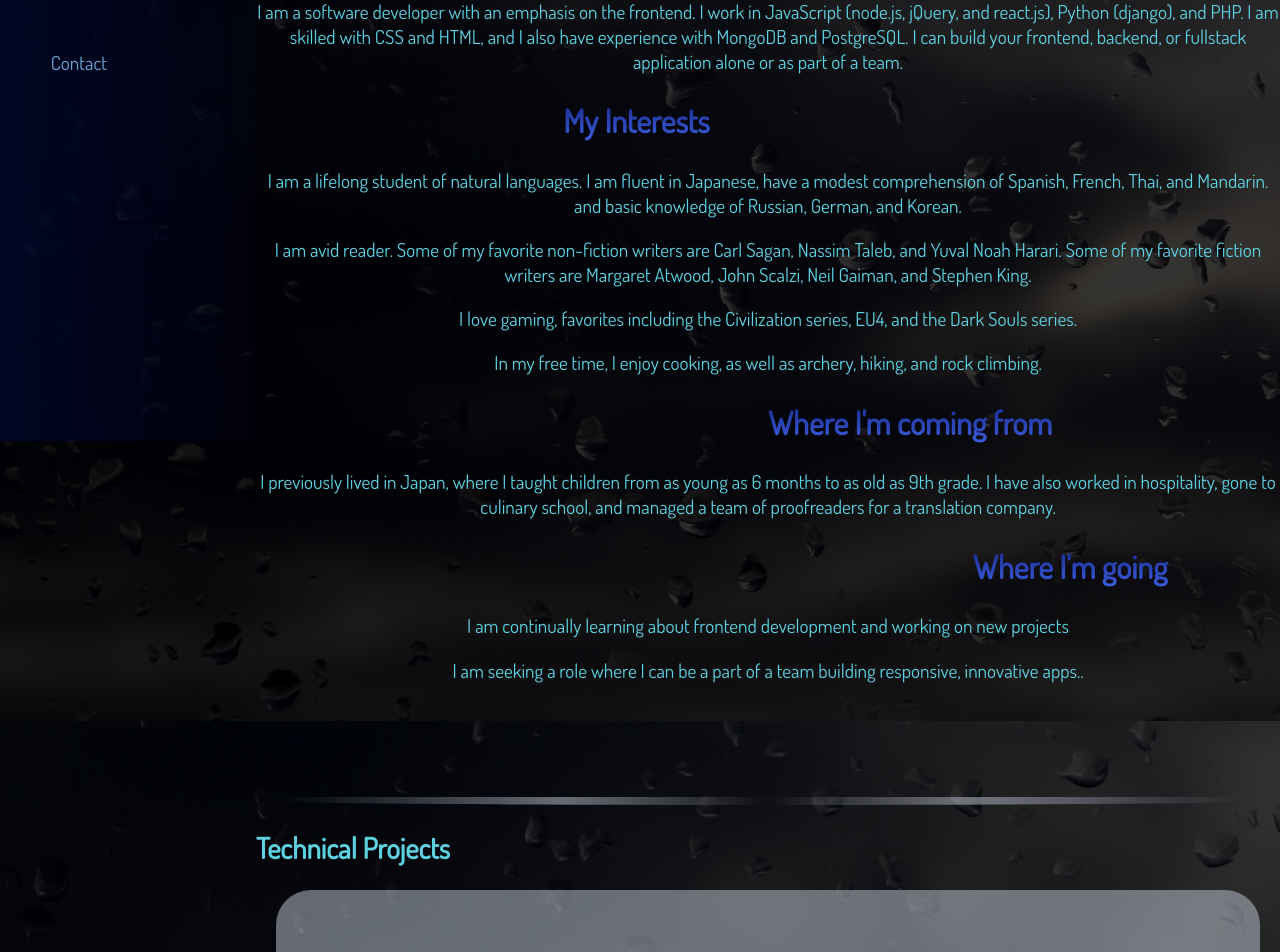
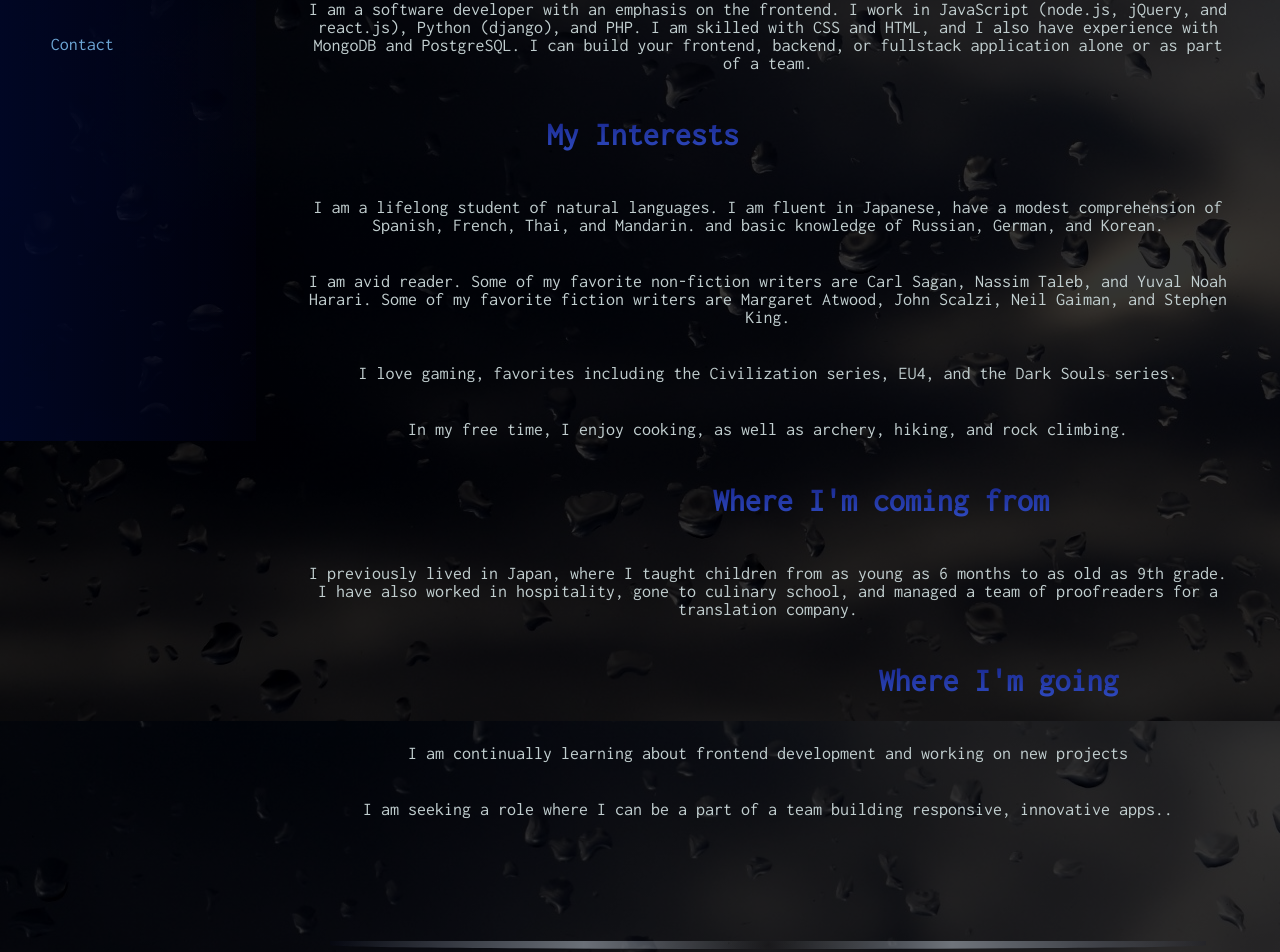
Before and after one commit to brhymer/portfolio, a React (Create React App) app: page /projects in a window 1280 px wide. Shown: the part 359-1311 px from the top of the page. Built offline with nearby package versions, Linux system fonts and the light colour scheme.

Commit message:
changes github addresses

```diff
--- a/src/components/About.js
+++ b/src/components/About.js
@@ -3,16 +3,16 @@ import React from 'react';
 const About = () => {
     return (
         <div className="section">
-            <h2 className="abouth" style={{textIndent: "10%"}}>What I can do for you</h2>
+            <h2 className="abouth" style={{textIndent: "8%"}}>What I can do for you</h2>
             <p className="about">I am a software developer with an emphasis on the frontend.  I work in JavaScript (node.js, jQuery, and react.js), Python (django), and PHP.  I am skilled with CSS and HTML, and I also have experience with MongoDB and PostgreSQL. I can build your frontend, backend, or fullstack application alone or as part of a team.</p>
-            <h2 className="abouth" style={{textIndent: "30%"}}>My Interests</h2>
+            <h2 className="abouth" style={{textIndent: "26%"}}>My Interests</h2>
             <p className="about">I am a lifelong student of natural languages.  I am fluent in Japanese, have a modest comprehension of Spanish, French, Thai, and Mandarin.  and basic knowledge of Russian, German, and Korean.</p>
             <p className="about">I am avid reader.  Some of my favorite non-fiction writers are Carl Sagan, Nassim Taleb, and Yuval Noah Harari. Some of my favorite fiction writers are Margaret Atwood, John Scalzi, Neil Gaiman, and Stephen King.</p>
             <p className="about">I love gaming, favorites including the Civilization series, EU4, and the Dark Souls series.</p>
             <p className="about">In my free time, I enjoy cooking, as well as archery, hiking, and rock climbing.</p>
-            <h2 className="abouth" style={{textIndent: "50%"}}>Where I'm coming from</h2>
+            <h2 className="abouth" style={{textIndent: "44%"}}>Where I'm coming from</h2>
             <p className="about">I previously lived in Japan, where I taught children from as young as 6 months to as old as 9th grade.  I have also worked in hospitality, gone to culinary school, and managed a team of proofreaders for a translation company.</p>
-            <h2 className="abouth" style={{textIndent: "70%"}}>Where I'm going</h2>
+            <h2 className="abouth" style={{textIndent: "62%"}}>Where I'm going</h2>
             <p className="about">I am continually learning about frontend development and working on new projects</p>
             <p className="about">I am seeking a role where I can be a part of a team building responsive, innovative apps..</p>
         </div>
--- a/src/components/Body.js
+++ b/src/components/Body.js
@@ -7,7 +7,7 @@ import Resume from './Resume';
 class Body extends Component {
     render() {
         return (
-            <div>
+            <div className="main_flow">
                 <article id="about"></article>
                 <br/>
                 <br/>
--- a/src/components/Projects.js
+++ b/src/components/Projects.js
@@ -15,7 +15,7 @@ class Projects extends Component {
             {title: "HoneyDew",
             description: "An app for keeping track of tasks that need doing around the home.  Allows the creation of a hierarchy of spaces and subspaces each with their own tasks. This project makes use of several dependencies to allow posting and deletion of images to go with the tasks and the profile.",
             tech: "A full-stack app using Mongo DB and Express",
-            github: "https://git.generalassemb.ly/BrR/HoneyDew",
+            github: "https://github.com/brhymer/HoneyDew",
             live: "https://ga-honeydew-tasks.azurewebsites.net/spaces/",
             image1: honeydew1,
             image2: honeydew2,
@@ -23,7 +23,7 @@ class Projects extends Component {
             {title: "Tutor Marketplace",
             description: "A space for language students to connect with teachers.  Teachers can set their classes and rates, and students can sign up, and both have their own profile pages. This project could be expanded to include teachers of other subjects as well.",
             tech: "A full-stack app using Python and Django",
-            github: "https://git.generalassemb.ly/BrR/TutorMarketplace",
+            github: "https://github.com/brhymer/Tutor-Marketplace",
             live: "https://tutor-marketplace-sei.herokuapp.com/",
             image1: tutor1,
             image2: tutor2,
@@ -31,7 +31,7 @@ class Projects extends Component {
             {title: "Tabula Aurea",
             description: "A tool for tracking your monthly income and expenses, assets and liabilities, as well as your financial goals.  Also provides the current prices for gold, silver and any stock the user enters. I enjoyed putting this together and learned a good deal about JS filtering and mapping.",
             tech: "A full-stack MERN app using Chartjs and external APIs",
-            github: "https://git.generalassemb.ly/BrR/Tabula-aurea-frontend",
+            github: "https://github.com/brhymer/TabulaAurea-frontend",
             live: "https://tabulaaurea.herokuapp.com/",
             image1: tabula1,
             image2: tabula2
@@ -39,7 +39,7 @@ class Projects extends Component {
             {title: "The Legend of Nelda",
             description: "A tongue-in-cheek homage to the NES classic, Nelda boasts a custom battle system, a variety of treasures and weapons, 6 levels, 1 secret area and 4 possible endings. This one was a lot of fun putting together, and has the potential for nearly endless expansion.",
             tech: "An in-browser game using JQuery, Javascript, and HTML",
-            github: "https://git.generalassemb.ly/BrR/The-Legend-of-Nelda",
+            github: "https://github.com/brhymer/The-Legend-of-Nelda",
             live: "https://brhymer.github.io/Project-zero/",
             image1: nelda1,
             image2: nelda2
--- a/src/components/Resume.js
+++ b/src/components/Resume.js
@@ -7,7 +7,7 @@ const Resume = () => {
             <br/>
             <p><b>Phone:</b> (415) 373-2694</p>
             <p><b>Email:</b> brhymer28@gmail.com</p>
-            <p><a className="contlink" href= "https://git.generalassemb.ly/BrR" target="_blank" rel="noopener noreferrer"><b>Github</b></a></p>
+            <p><a className="contlink" href= "https://github.com/brhymer" target="_blank" rel="noopener noreferrer"><b>Github</b></a></p>
             <p><a className="contlink" href= "https://www.linkedin.com/in/brad-rhymer" target="_blank" rel="noopener noreferrer"><b>LinkedIn</b></a></p>
             <p><a className="contlink" href="../br-res.pdf" download>Download My Resume</a></p>
             <br/>
--- a/src/index.css
+++ b/src/index.css
@@ -1,17 +1,18 @@
 /* ----
  Entire
 ---- */
-@import url('https://fonts.googleapis.com/css?family=Dosis');
+@import url('https://fonts.googleapis.com/css?family=Inconsolata');
 
 .App {
   background: linear-gradient( rgba(0, 0, 0, 0.8), rgba(0, 0, 0, 0.8) ), url('./rain.jpg');
   background-size: fill;
-  color: rgb(92, 209, 224) ;
+  color: rgb(193, 206, 207) ;
   padding: 80px 0 0 20%;
   height: 100%;
-  font-family: 'Dosis';
+  min-height: 4600px;
+  font-family: 'Inconsolata';
   scroll-behavior: smooth;
-  font-size: larger;
+  font-size: large;
 }
 
 .rain {
@@ -50,6 +51,10 @@ body {
   margin: 0;
 }
 
+.main_flow{
+  margin: 5% 5% 0 5%;
+}
+
 /* ----
  Header
 ---- */
@@ -58,7 +63,7 @@ body {
   background: linear-gradient(to top, transparent, rgb(5, 5, 5) 33%);
   /* display: inline-block; */
   top: 0;
-  height: 19%;
+  height: 26%;
   position: fixed;
   padding: 12px 0 0 0;
   text-align: center;
@@ -111,7 +116,7 @@ nav ul {
 }
 
 #about, #projects, #resume {
-  margin-bottom: 30px;
+  margin: 40px 0;
 }
 
 /* ----
@@ -120,11 +125,13 @@ nav ul {
 
 .about {
   text-align: center;
+  padding-bottom: 20px;
 }
 
 .abouth {
   /* padding-top: 1%; */
   /* text-align: center; */
+  padding-bottom: 20px;
   font-size: 32px;
   font-weight: bolder;
   background: -webkit-linear-gradient(#19278C, #3B5EDB);
@@ -140,7 +147,7 @@ nav ul {
 .cont {
   background: rgba(5, 53, 97, 0.3);
   height: 85%;
-  margin: 1%;
+  margin: 8%;
 }
 
 .body {
```
